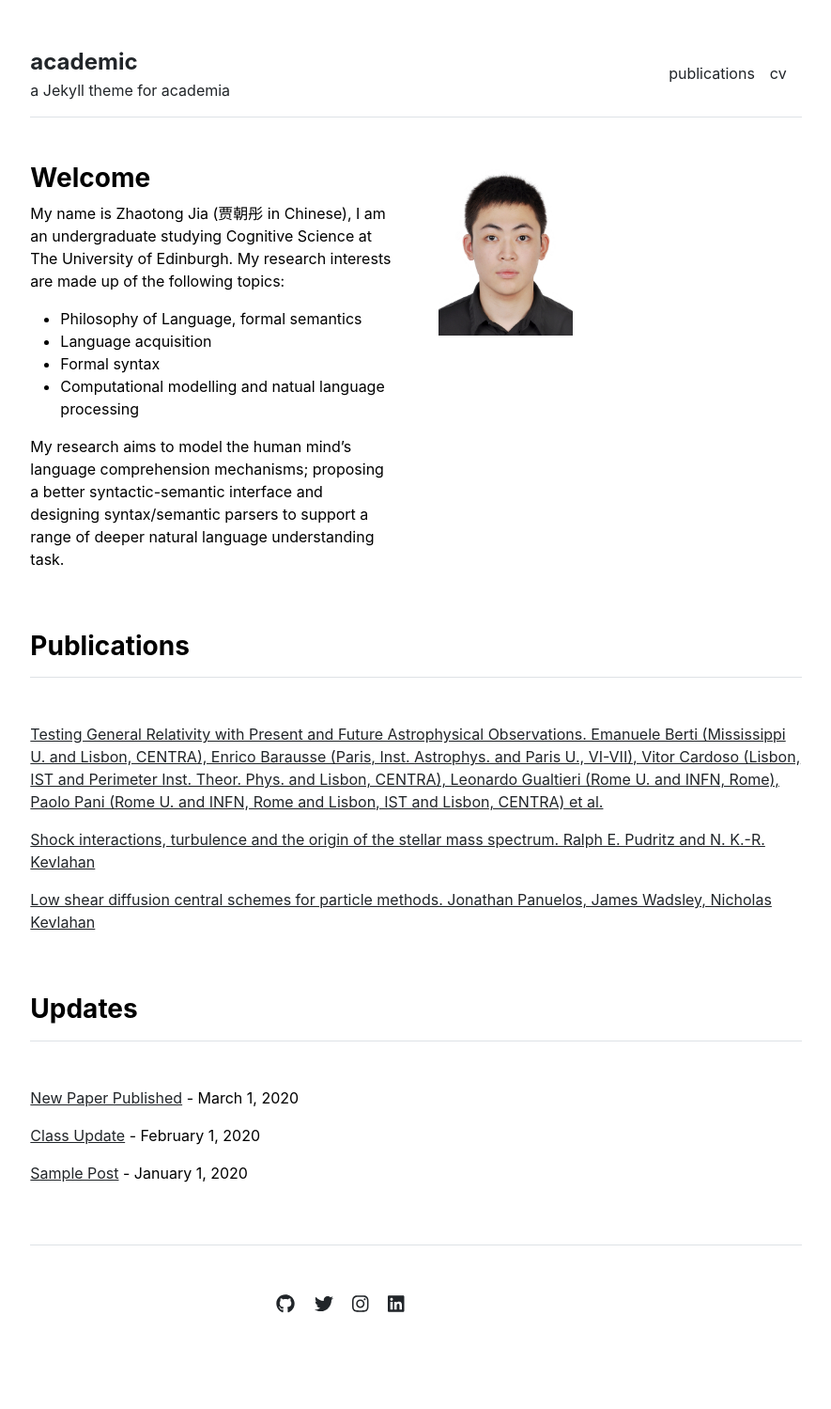
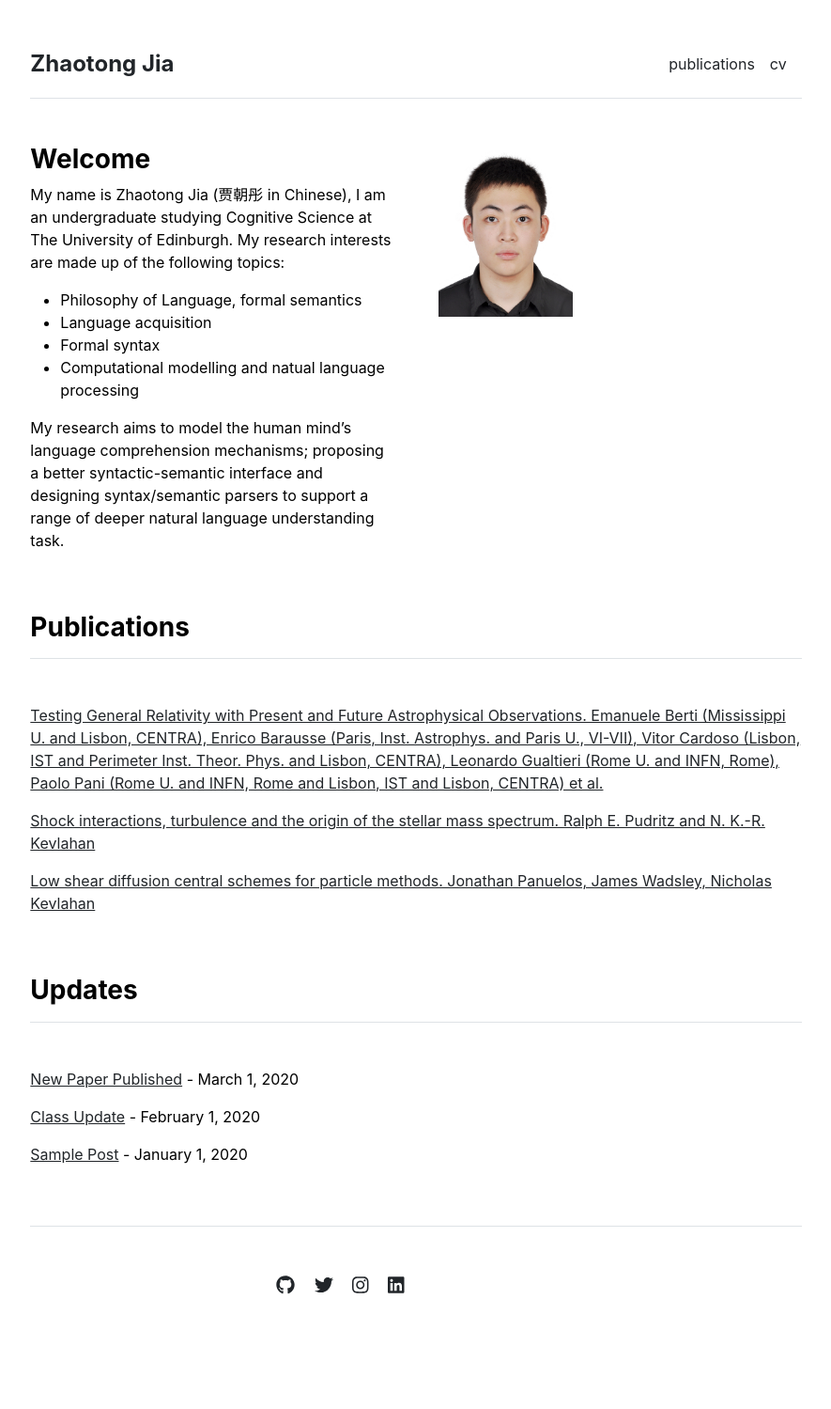
Before and after one commit to chotong/chotong.github.io, a Jekyll site: the page built from docs/index.md, in a window 1280 px wide. Shown: the whole page at 94% size, without its empty margins (197-1082 px from the left). Built offline with Jekyll 4.4.1, drawn with Linux system fonts in a browser that asks for light colours.

Commit message:
Update _config.yml

```diff
--- a/docs/_config.yml
+++ b/docs/_config.yml
@@ -1,4 +1,3 @@
 url: "" # the base hostname & protocol for your site, e.g. http://example.com
 baseurl: "" # the subpath of your site, e.g. /blog
-title: "academic" # the name of your site, e.g. ACME Corp.
-description: "a Jekyll theme for academia"
+title: "Zhaotong Jia" # the name of your site, e.g. ACME Corp.
```
